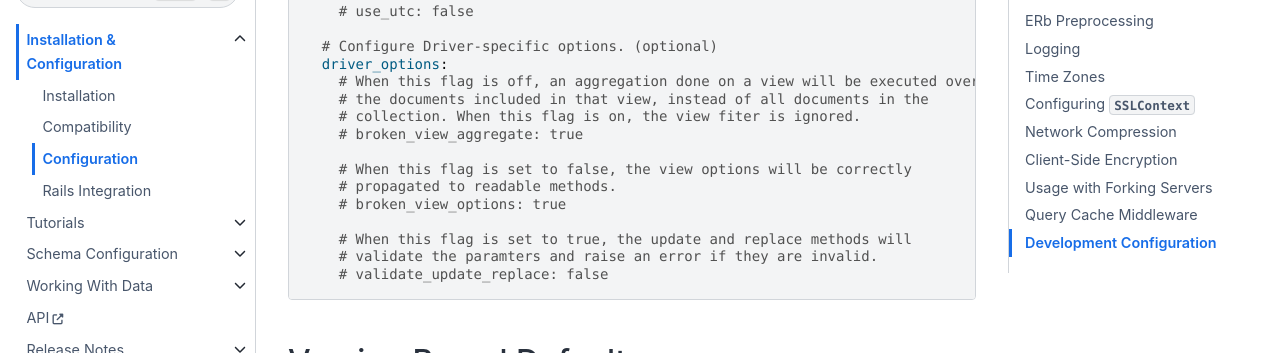
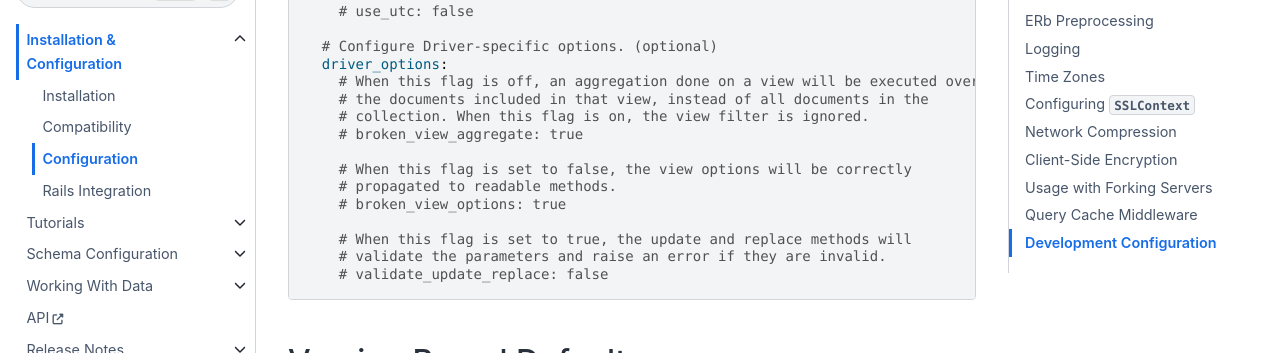
Before and after one commit to i80and/docs-mongoid, a Sphinx documentation site: the page built from docs/reference/configuration.txt, in a window 1280 px wide and 900 px high, scrolled down 7577 px. Shown: the part 152-505 px from the top of the window. Built offline with Sphinx 7.4.7 and the Sphinx Book theme 1.1.4, drawn with Linux system fonts in a browser that asks for light colours.

Commit message:
docs: fix typos in comment (#5807)

```diff
--- a/docs/reference/configuration.txt
+++ b/docs/reference/configuration.txt
@@ -396,7 +396,7 @@ for details on driver options.
     driver_options:
       # When this flag is off, an aggregation done on a view will be executed over
       # the documents included in that view, instead of all documents in the
-      # collection. When this flag is on, the view fiter is ignored.
+      # collection. When this flag is on, the view filter is ignored.
       # broken_view_aggregate: true
 
       # When this flag is set to false, the view options will be correctly
@@ -404,7 +404,7 @@ for details on driver options.
       # broken_view_options: true
 
       # When this flag is set to true, the update and replace methods will
-      # validate the paramters and raise an error if they are invalid.
+      # validate the parameters and raise an error if they are invalid.
       # validate_update_replace: false
 
 
--- a/docs/reference/rails-integration.txt
+++ b/docs/reference/rails-integration.txt
@@ -24,7 +24,7 @@ other Rails environment specific options by accessing config.mongoid. The
 ``mongoid:config`` generator will create an initializer in
 ``config/initializers/mongoid.rb`` which can also be used for configuring
 Mongoid. Note, though, that options set in your ``config/mongoid.yml`` will
-take precendence over options set elsewhere; it is recommended that whenever
+take precedence over options set elsewhere; it is recommended that whenever
 possible you use ``mongoid.yml`` as the default location for Mongoid
 configuration.
 
```
Also changed, not shown: docs/reference/fields.txt (+3 -3 lines).
